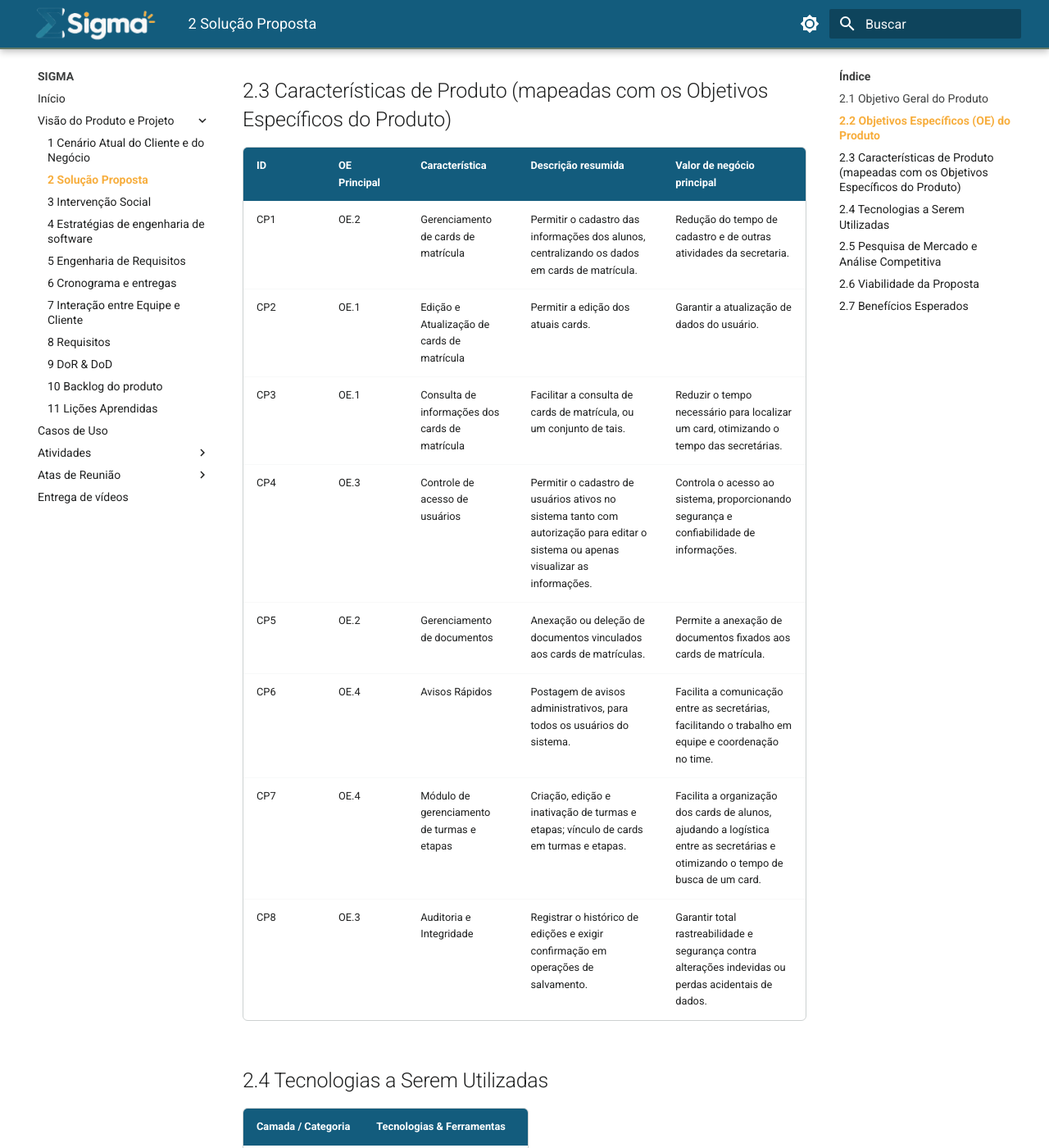
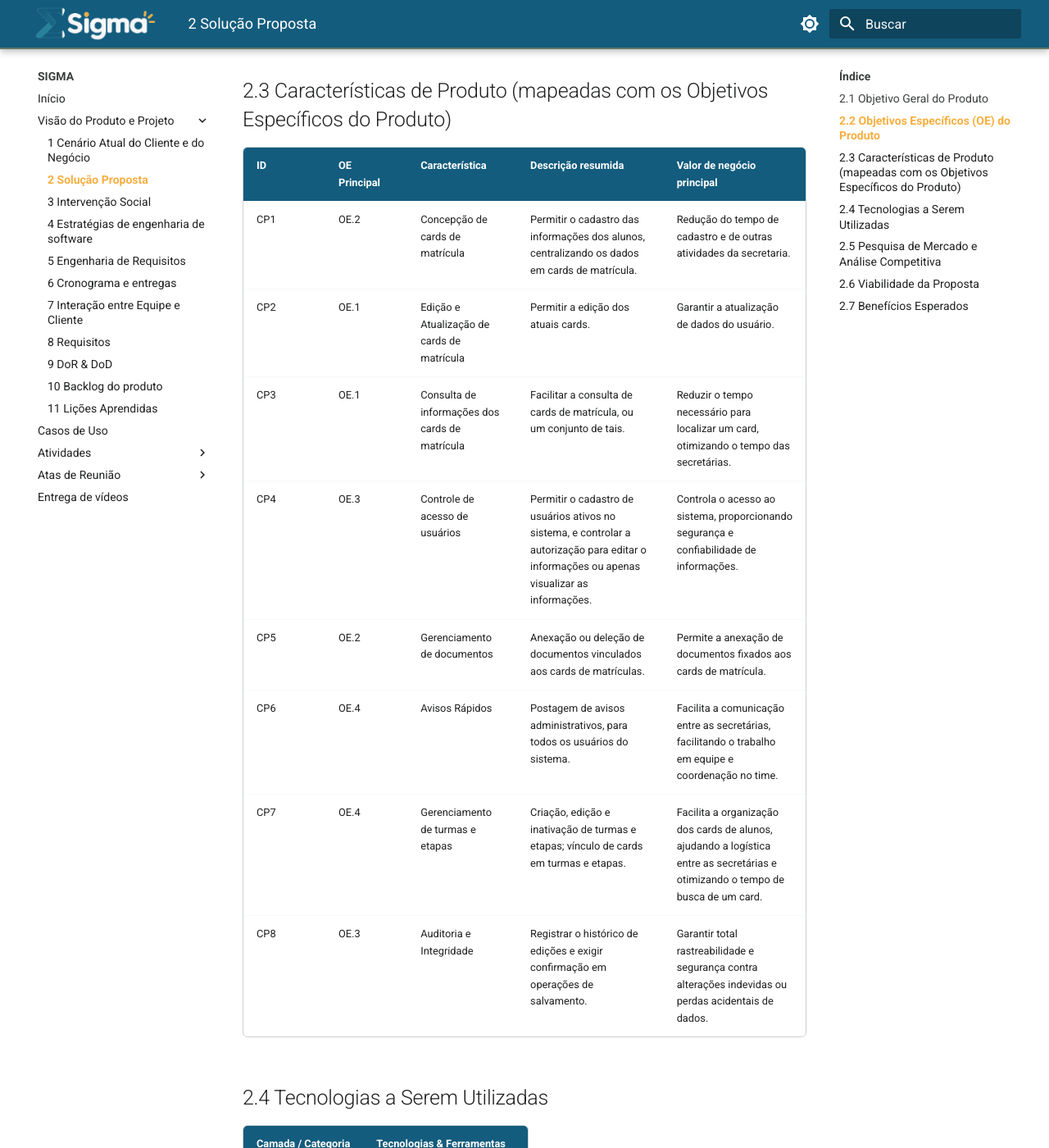
Before and after one commit to mdsreq-fga-unb/REQ-2026.2-T01-Sigma, an MkDocs documentation site: the page built from docs/doc-visao/2_solucao.md, in a window 1280 px wide and 1400 px high, scrolled down 1136 px. Shown: the whole window at 82% size. Built offline with MkDocs 1.6.1 and Material for MkDocs 9.7.7, drawn with Linux system fonts in a browser that asks for light colours.

Commit message:
Merge branch 'docs' of https://github.com/mdsreq-fga-unb/REQ-2026.2-T01-Sigma into docs # Please enter a commit message to explain why this merge is necessary, # especially if it merges an updated upstream into a topic branch. # # Lines starting with '#' will be ignored, and an empty message aborts # the commit.

```diff
--- a/docs/doc-visao/2_solucao.md
+++ b/docs/doc-visao/2_solucao.md
@@ -23,13 +23,13 @@ Tendo em vista que são dados sensíveis de crianças, a nossa solução pretend
 
 | ID | OE Principal | Característica | Descrição resumida | Valor de negócio principal |
 |---|---|---|---|---|
-| CP1 | OE.2 | Gerenciamento de cards de matrícula | Permitir o cadastro das informações dos alunos, centralizando os dados em cards de matrícula. | Redução do tempo de cadastro e de outras atividades da secretaria. |
+| CP1 | OE.2 | Concepção de cards de matrícula | Permitir o cadastro das informações dos alunos, centralizando os dados em cards de matrícula. | Redução do tempo de cadastro e de outras atividades da secretaria. |
 | CP2 | OE.1 | Edição e Atualização de cards de matrícula | Permitir a edição dos atuais cards. | Garantir a atualização de dados do usuário. |
 | CP3 | OE.1 | Consulta de informações dos cards de matrícula | Facilitar a consulta de cards de matrícula, ou um conjunto de tais. | Reduzir o tempo necessário para localizar um card, otimizando o tempo das secretárias. |
-| CP4 | OE.3 | Controle de acesso de usuários | Permitir o cadastro de usuários ativos no sistema tanto com autorização para editar o sistema ou apenas visualizar as informações. | Controla o acesso ao sistema, proporcionando segurança e confiabilidade de informações. |
+| CP4 | OE.3 | Controle de acesso de usuários | Permitir o cadastro de usuários ativos no sistema, e controlar a autorização para editar o informações ou apenas visualizar as informações. | Controla o acesso ao sistema, proporcionando segurança e confiabilidade de informações. |
 | CP5 | OE.2 | Gerenciamento de documentos | Anexação ou deleção de documentos vinculados aos cards de matrículas. | Permite a anexação de documentos fixados aos cards de matrícula. |
 | CP6 | OE.4 | Avisos Rápidos | Postagem de avisos administrativos, para todos os usuários do sistema. | Facilita a comunicação entre as secretárias, facilitando o trabalho em equipe e coordenação no time. |
-| CP7 | OE.4 | Módulo de gerenciamento de turmas e etapas | Criação, edição e inativação de turmas e etapas; vínculo de cards em turmas e etapas. | Facilita a organização dos cards de alunos, ajudando a logística entre as secretárias e otimizando o tempo de busca de um card. |
+| CP7 | OE.4 | Gerenciamento de turmas e etapas | Criação, edição e inativação de turmas e etapas; vínculo de cards em turmas e etapas. | Facilita a organização dos cards de alunos, ajudando a logística entre as secretárias e otimizando o tempo de busca de um card. |
 | CP8 | OE.3 | Auditoria e Integridade | Registrar o histórico de edições e exigir confirmação em operações de salvamento. | Garantir total rastreabilidade e segurança contra alterações indevidas ou perdas acidentais de dados. |
 
 
```
